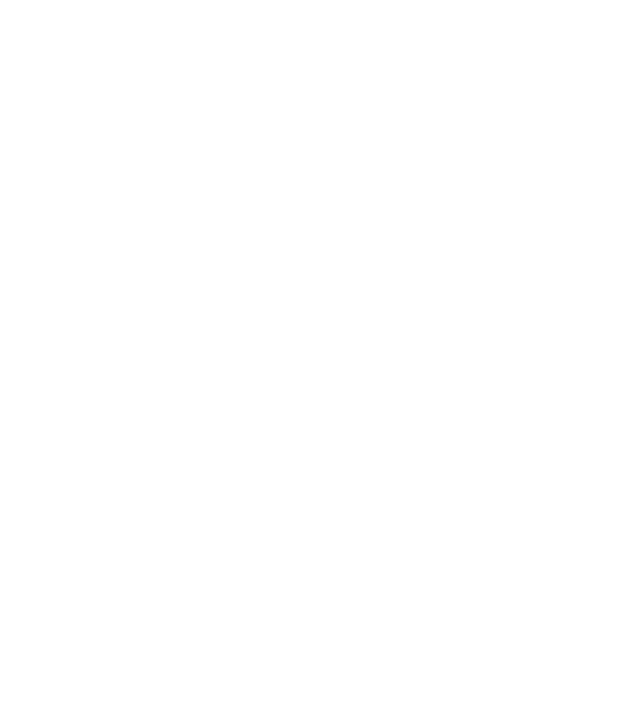
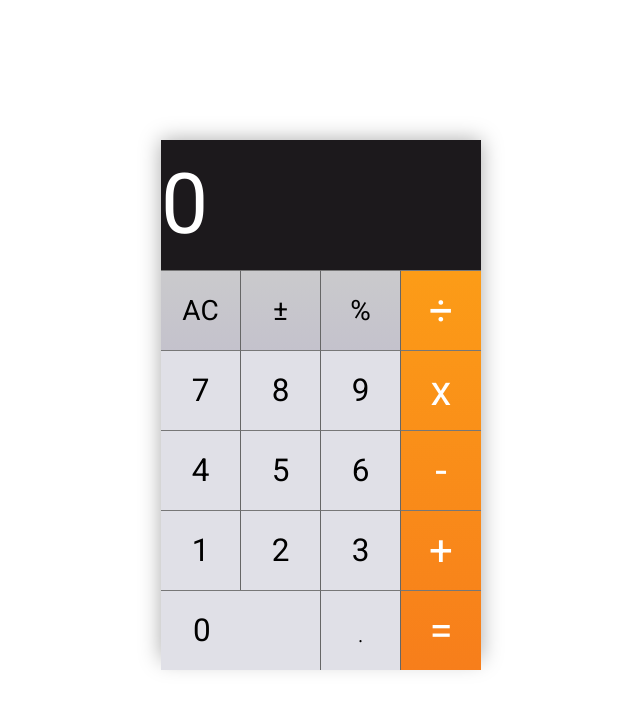
Before and after one commit to henbalmant/reactjs-calculator, a React (Create React App) app: page / in a window 1280 px wide. Shown: the top 710 px of the page, without its empty margins (319-959 px from the left). Built offline with nearby package versions, Linux system fonts and the light colour scheme.

Commit message:
Add calculator component

```diff
--- a/src/App.js
+++ b/src/App.js
@@ -1,10 +1,16 @@
 import React from 'react';
 import './App.css';
 
+import Calculator from './components/Calculator';
+
 function App() {
   return (
-    <div className="App">
+    <div id="wrapper">
+      <div id="app">
+        <Calculator />
+      </div>
     </div>
+
   );
 }
 
--- /dev/null
+++ b/src/components/Calculator.js
@@ -0,0 +1,93 @@
+import React from 'react';
+import '../App.css';
+
+class Calculator extends React.Component {
+  state = {
+    displayValue: '0'
+  }
+
+  inputDigit(digit) {
+    const { displayValue } = this.state;
+
+    this.setState({
+      displayValue: displayValue === '0' ? String(digit) : displayValue + digit
+    })
+  }
+
+  inputDot() {
+    const { displayValue } = this.state;
+
+    if (displayValue.indexOf('.') === -1) {
+      this.setState({
+        displayValue: displayValue + '.'
+      })
+    }
+  }
+
+  clearDisplay() {
+    this.setState({
+      displayValue: '0'
+    })
+  }
+
+  toggleSign() {
+    const { displayValue } = this.state;
+
+    this.setState({
+      displayValue: displayValue.charAt(0) === '-' ? displayValue.substr(1) : '-' + displayValue
+    })
+  }
+
+  inputPercent() {
+    const { displayValue } = this.state;
+    const value = parseFloat(displayValue)
+
+    this.setState({
+      displayValue: String(value / 100)
+    })
+  }
+
+  render() {
+    const { displayValue } = this.state;
+
+    return(
+      <div className="calculator">
+        <div className="calculator-display">{displayValue}</div>
+        <div className="calculator-keypad">
+          <div className="input-keys">
+
+            <div className="function-keys">
+              <button className="calculator-key key-clear" onClick={() => this.clearDisplay()}>AC</button>
+              <button className="calculator-key key-sign" onClick={() => this.toggleSign()}>±</button>
+              <button className="calculator-key key-percent" onClick={() => this.inputPercent()}>%</button>
+            </div>
+
+            <div className="digit-keys">
+              <button className="calculator-key key-0" onClick={() => this.inputDigit(0)}>0</button>
+              <button className="calculator-key key-dot" onClick={() => this.inputDot()}>•</button>
+              <button className="calculator-key key-1" onClick={() => this.inputDigit(1)}>1</button>
+              <button className="calculator-key key-2" onClick={() => this.inputDigit(2)}>2</button>
+              <button className="calculator-key key-3" onClick={() => this.inputDigit(3)}>3</button>
+              <button className="calculator-key key-4" onClick={() => this.inputDigit(4)}>4</button>
+              <button className="calculator-key key-5" onClick={() => this.inputDigit(5)}>5</button>
+              <button className="calculator-key key-6" onClick={() => this.inputDigit(6)}>6</button>
+              <button className="calculator-key key-7" onClick={() => this.inputDigit(7)}>7</button>
+              <button className="calculator-key key-8" onClick={() => this.inputDigit(8)}>8</button>
+              <button className="calculator-key key-9" onClick={() => this.inputDigit(9)}>9</button>
+            </div>
+          </div>
+
+          <div className="operator-keys">
+            <button className="calculator-key key-divide">÷</button>
+            <button className="calculator-key key-multiply">x</button>
+            <button className="calculator-key key-subtract">-</button>
+            <button className="calculator-key key-add">+</button>
+            <button className="calculator-key key-equals">=</button>
+          </div>
+        </div>
+      </div>
+    )
+  }
+}
+
+export default Calculator;
```
